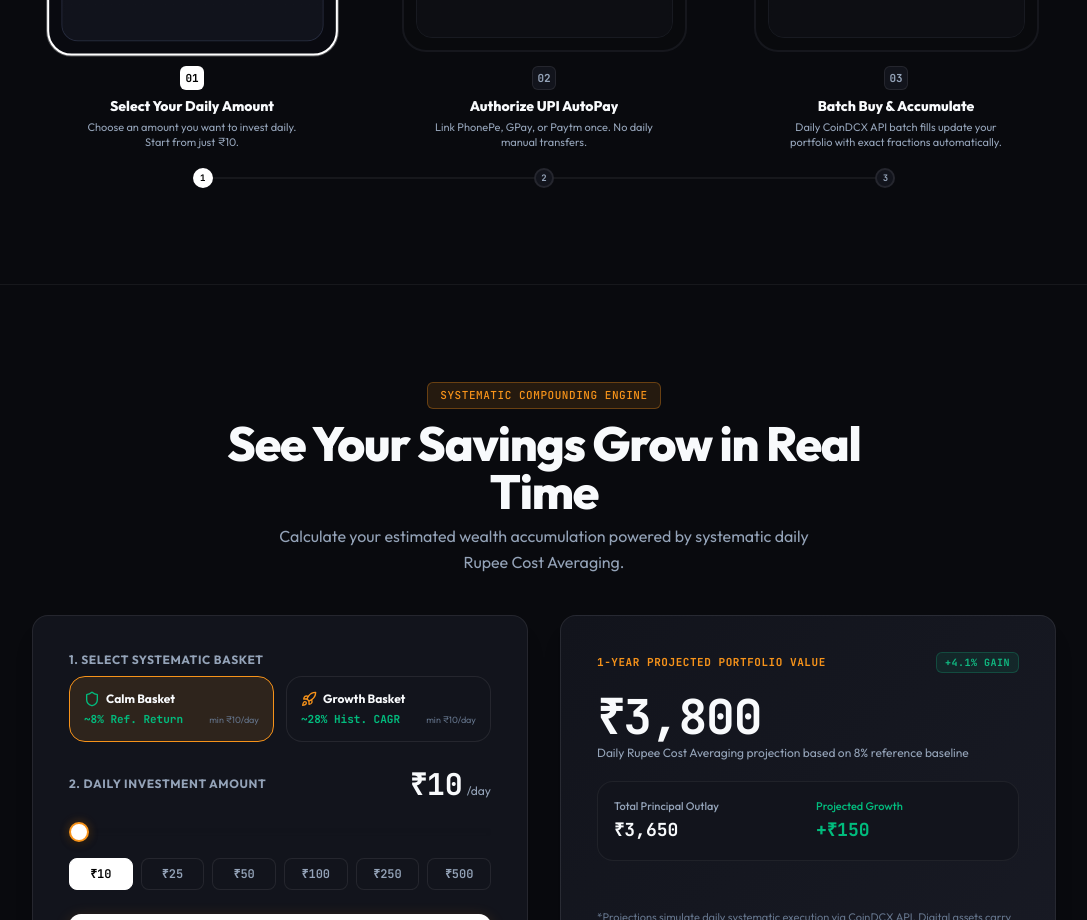
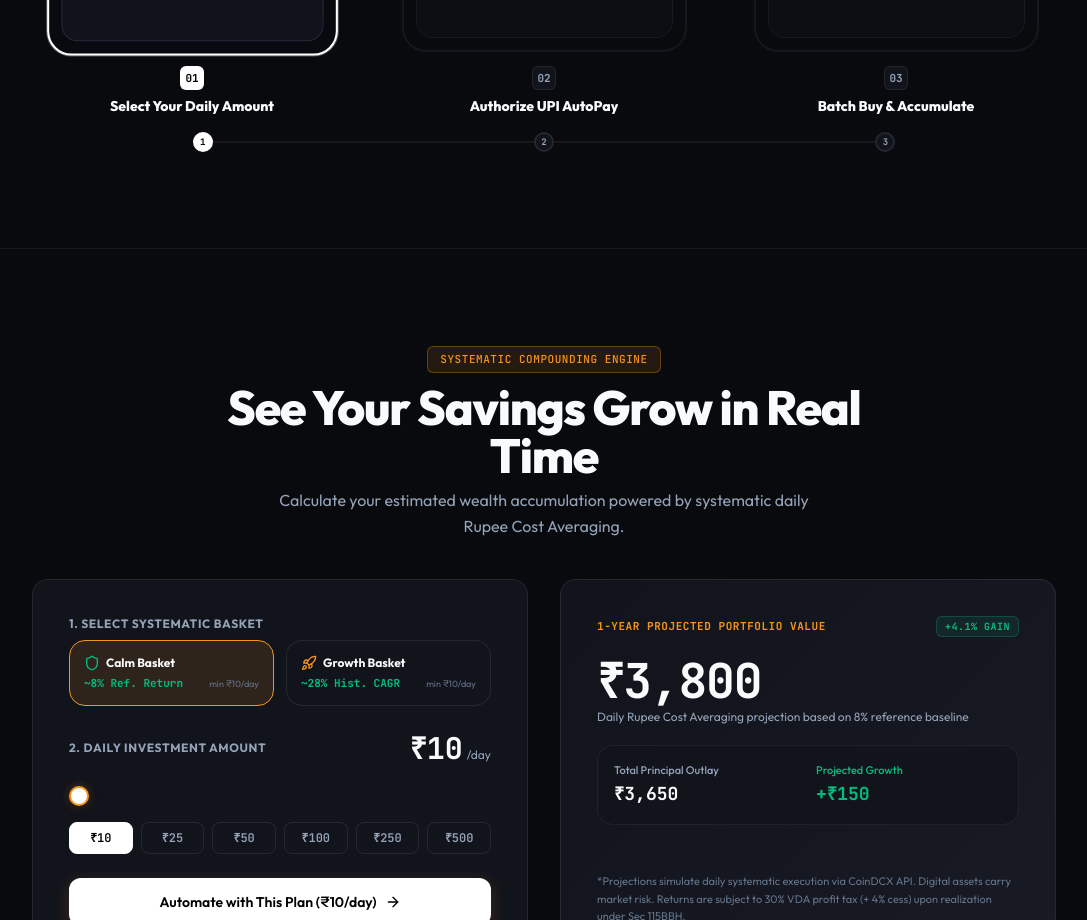
Before and after one commit to VeerKhanna-97/Satmix, a React (Vite) app: page / in a window 1280 px wide. Shown: the part 1640-2560 px from the top of the page, without its empty margins (96-1183 px from the left). Built offline with nearby package versions, Linux system fonts and the light colour scheme; no server answers.

Commit message:
refactor(marketing): remove sub-descriptions from steps section for cleaner layout

```diff
--- a/src/components/marketing/StepsSection.tsx
+++ b/src/components/marketing/StepsSection.tsx
@@ -123,9 +123,6 @@ export const StepsSection: React.FC = () => {
               <h3 className="font-extrabold text-sm mt-1.5 h-5 flex items-center justify-center truncate" style={{ color: colors.textPrimary }}>
                 Select Your Daily Amount
               </h3>
-              <p className="text-[11px] leading-snug mt-1 h-8 flex items-start justify-center text-center max-w-[230px]" style={{ color: colors.textSecondary }}>
-                Choose an amount you want to invest daily. Start from just ₹10.
-              </p>
             </div>
           </div>
 
@@ -223,9 +220,6 @@ export const StepsSection: React.FC = () => {
               <h3 className="font-extrabold text-sm mt-1.5 h-5 flex items-center justify-center truncate" style={{ color: colors.textPrimary }}>
                 Authorize UPI AutoPay
               </h3>
-              <p className="text-[11px] leading-snug mt-1 h-8 flex items-start justify-center text-center max-w-[230px]" style={{ color: colors.textSecondary }}>
-                Link PhonePe, GPay, or Paytm once. No daily manual transfers.
-              </p>
             </div>
           </div>
 
@@ -299,9 +293,6 @@ export const StepsSection: React.FC = () => {
               <h3 className="font-extrabold text-sm mt-1.5 h-5 flex items-center justify-center truncate" style={{ color: colors.textPrimary }}>
                 Batch Buy & Accumulate
               </h3>
-              <p className="text-[11px] leading-snug mt-1 h-8 flex items-start justify-center text-center max-w-[230px]" style={{ color: colors.textSecondary }}>
-                Daily CoinDCX API batch fills update your portfolio with exact fractions automatically.
-              </p>
             </div>
           </div>
         </div>
```
